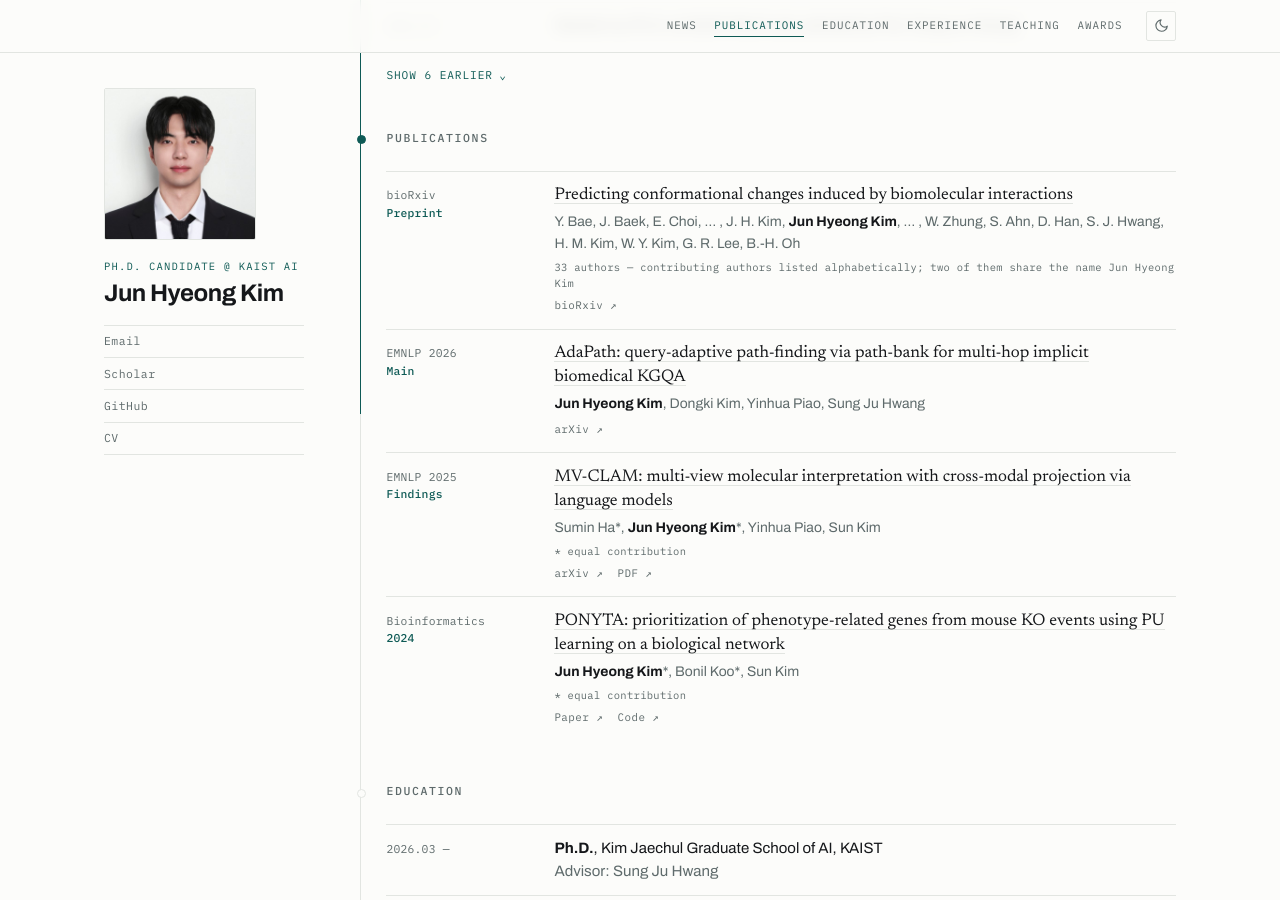
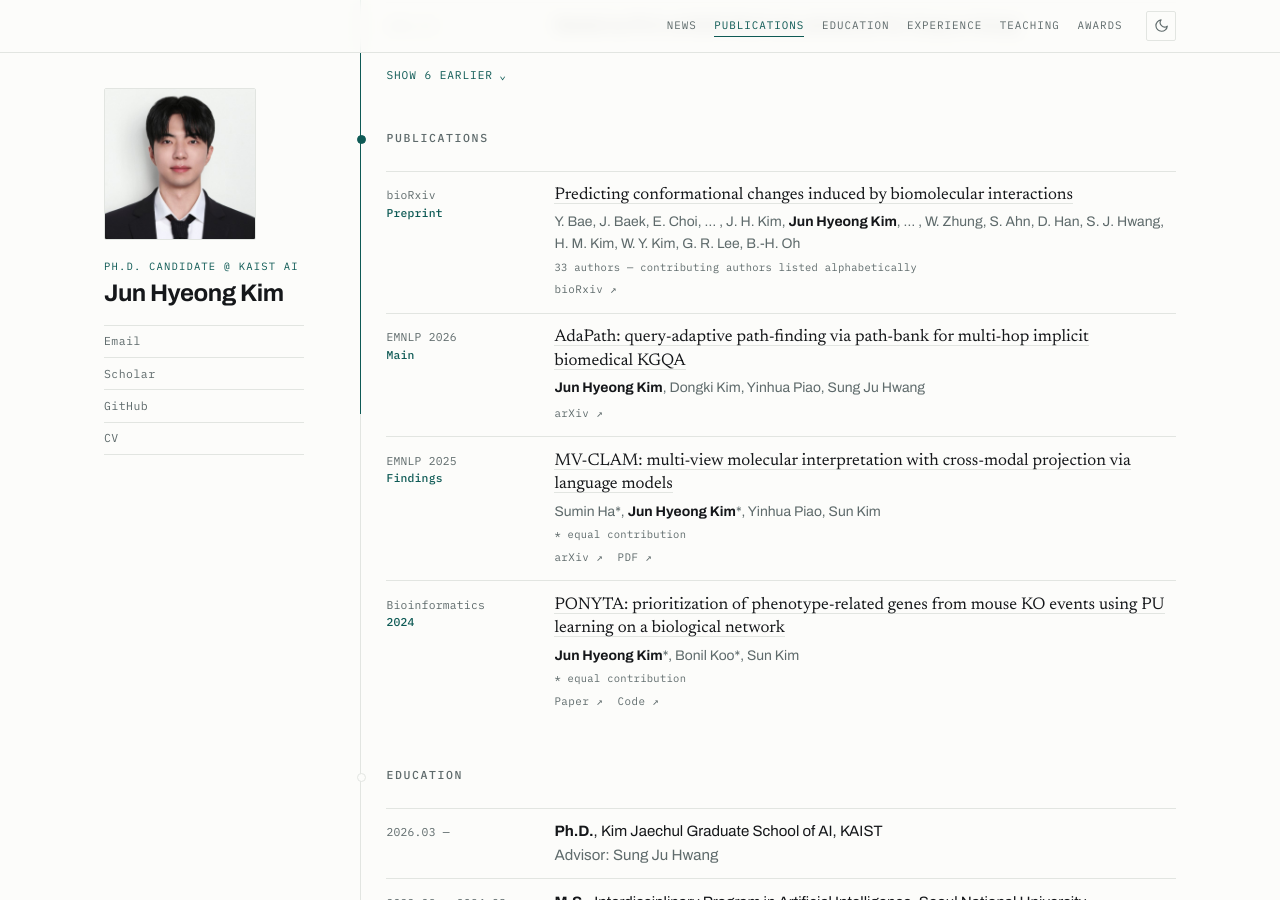
Before and after one commit to Jun-Hyeong-Kim/Jun-Hyeong-Kim.github.io, a Jekyll site: the page built from _pages/about.md, in a window 1280 px wide and 900 px high, scrolled down 646 px. Built offline with Jekyll 4.4.1, drawn with Linux system fonts in a browser that asks for light colours.

```diff
--- a/_data/publications.yml
+++ b/_data/publications.yml
@@ -5,7 +5,7 @@
   venue_sub: "Preprint"
   title: "Predicting conformational changes induced by biomolecular interactions"
   authors: "Y. Bae, J. Baek, E. Choi, … , J. H. Kim, Jun Hyeong Kim, … , W. Zhung, S. Ahn, D. Han, S. J. Hwang, H. M. Kim, W. Y. Kim, G. R. Lee, B.-H. Oh"
-  note: "33 authors — contributing authors listed alphabetically; two of them share the name Jun Hyeong Kim"
+  note: "33 authors — contributing authors listed alphabetically"
   url: "https://www.biorxiv.org/content/10.64898/2026.10.26.760299v1"
   links:
     - label: "bioRxiv"
```
